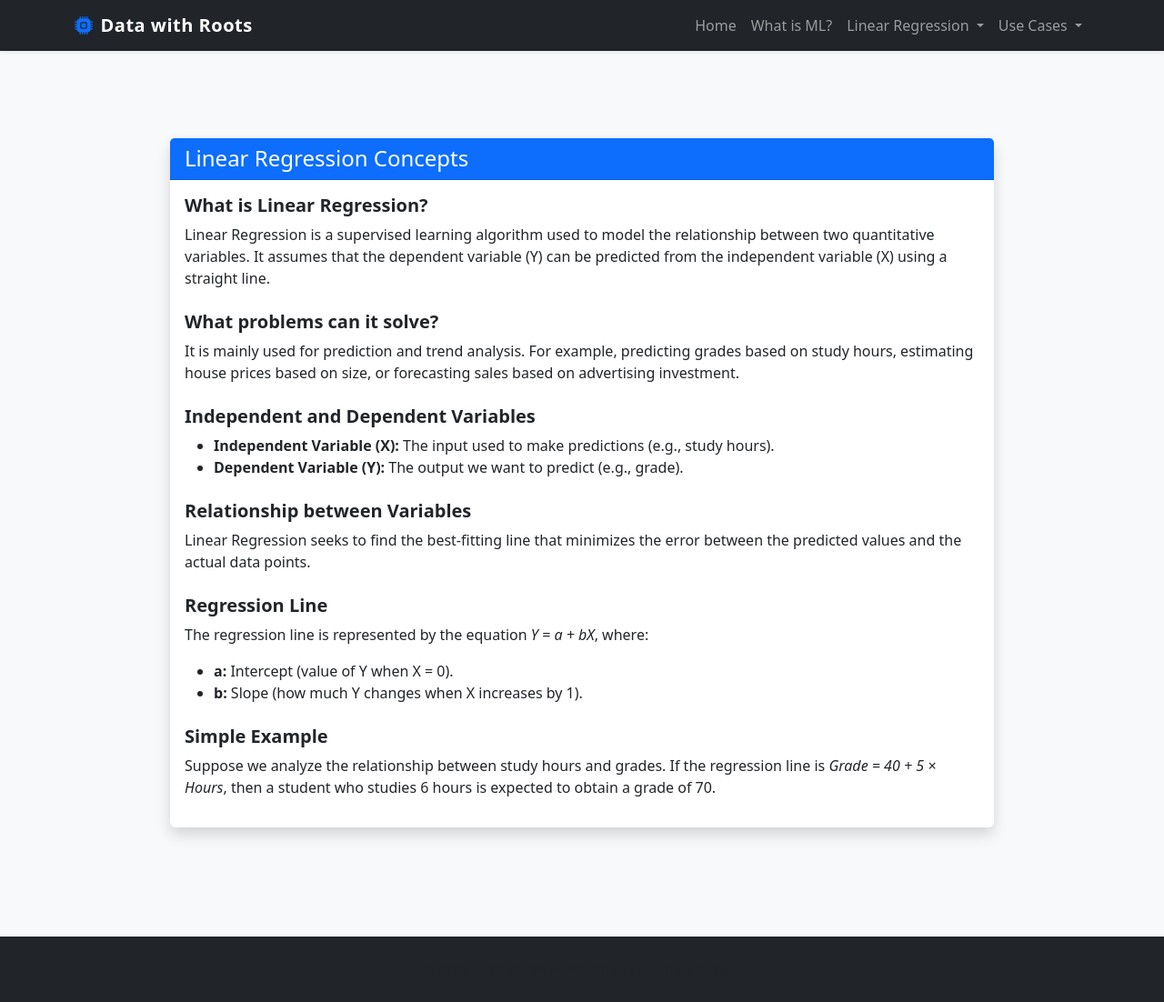
After one commit to darley-66/PageProject, a Flask app: page /conceptsLinear/ in a window 1280 px wide. The commit adds this page. Shown: the whole page at 91% size. Run offline with Flask 3, Linux system fonts and the light colour scheme.

Commit message:
Se agregaron conceptos de Linear Regression y se organizó el menú con Application y Concepts

```diff
--- a/app.py
+++ b/app.py
@@ -14,6 +14,10 @@ def information():
 @app.route("/concepts/")
 def concepts():
     return render_template("concepts.html")
+
+@app.route("/conceptsLinear/")
+def concepts_linear():
+    return render_template("conceptsLinear.html")
 
 @app.route("/example/")
 def example():
--- a/templates/base.html
+++ b/templates/base.html
@@ -1,4 +1,4 @@
-</html><!DOCTYPE html>
+<!DOCTYPE html>
 <html lang="en">
 <head>
     <meta charset="UTF-8">
@@ -52,8 +52,15 @@
                     <li class="nav-item">
                         <a class="nav-link" href="{{ url_for('information') }}">What is ML?</a>
                     </li>
-                    <li class="nav-item">
-                        <a class="nav-link" href="{{ url_for('concepts') }}">Concepts</a>
+                    <li class="nav-item dropdown">
+                        <a class="nav-link dropdown-toggle" href="#" role="button"
+                           data-bs-toggle="dropdown" aria-expanded="false">
+                            Linear Regression
+                        </a>
+                        <ul class="dropdown-menu dropdown-menu-dark">
+                            <li><a class="dropdown-item" href="{{ url_for('concepts_linear') }}">Concepts</a></li>
+                            <li><a class="dropdown-item" href="{{ url_for('calculate') }}">Application (Calculator)</a></li>
+                        </ul>
                     </li>
                     <li class="nav-item dropdown">
                         <a class="nav-link dropdown-toggle" href="#" role="button"
@@ -65,15 +72,6 @@
                             <li><a class="dropdown-item" href="{{ url_for('use_case_2') }}">Use Case 2 (Classification)</a></li>
                             <li><a class="dropdown-item" href="{{ url_for('use_case3') }}">Use Case 3 (Sentiment Analysis)</a></li>
                             <li><a class="dropdown-item" href="{{ url_for('use_case4') }}">Use Case 4 (House Price Prediction)</a></li>
-                        </ul>
-                    </li>
-                    <li class="nav-item dropdown">
-                        <a class="nav-link dropdown-toggle" href="#" role="button"
-                           data-bs-toggle="dropdown" aria-expanded="false">
-                            Interactive Demo
-                        </a>
-                        <ul class="dropdown-menu dropdown-menu-dark">
-                            <li><a class="dropdown-item" href="{{ url_for('calculate') }}">Linear Regression Calculator</a></li>
                         </ul>
                     </li>
                 </ul>
--- /dev/null
+++ b/templates/conceptsLinear.html
@@ -0,0 +1,64 @@
+{% extends "base.html" %}
+
+{% block title %}Linear Regression Concepts - Data with Roots{% endblock %}
+
+{% block content %}
+<div class="container my-5">
+    <div class="row justify-content-center">
+        <div class="col-md-10">
+            <div class="card shadow mb-4">
+                <div class="card-header bg-primary text-white">
+                    <h4 class="mb-0">Linear Regression Concepts</h4>
+                </div>
+                <div class="card-body">
+
+                    <!-- ¿Qué es la regresión lineal? -->
+                    <h5 class="fw-bold">What is Linear Regression?</h5>
+                    <p>
+                        Linear Regression is a supervised learning algorithm used to model the relationship between two quantitative variables.
+                        It assumes that the dependent variable (Y) can be predicted from the independent variable (X) using a straight line.
+                    </p>
+
+                    <!-- Problemas que resuelve -->
+                    <h5 class="fw-bold mt-4">What problems can it solve?</h5>
+                    <p>
+                        It is mainly used for prediction and trend analysis. For example, predicting grades based on study hours,
+                        estimating house prices based on size, or forecasting sales based on advertising investment.
+                    </p>
+
+                    <!-- Variables -->
+                    <h5 class="fw-bold mt-4">Independent and Dependent Variables</h5>
+                    <ul>
+                        <li><strong>Independent Variable (X):</strong> The input used to make predictions (e.g., study hours).</li>
+                        <li><strong>Dependent Variable (Y):</strong> The output we want to predict (e.g., grade).</li>
+                    </ul>
+
+                    <!-- Relación -->
+                    <h5 class="fw-bold mt-4">Relationship between Variables</h5>
+                    <p>
+                        Linear Regression seeks to find the best-fitting line that minimizes the error between the predicted values and the actual data points.
+                    </p>
+
+                    <!-- Línea de regresión -->
+                    <h5 class="fw-bold mt-4">Regression Line</h5>
+                    <p>
+                        The regression line is represented by the equation <em>Y = a + bX</em>, where:
+                        <ul>
+                            <li><strong>a:</strong> Intercept (value of Y when X = 0).</li>
+                            <li><strong>b:</strong> Slope (how much Y changes when X increases by 1).</li>
+                        </ul>
+                    </p>
+
+                    <!-- Ejemplo sencillo -->
+                    <h5 class="fw-bold mt-4">Simple Example</h5>
+                    <p>
+                        Suppose we analyze the relationship between study hours and grades. If the regression line is
+                        <em>Grade = 40 + 5 × Hours</em>, then a student who studies 6 hours is expected to obtain a grade of 70.
+                    </p>
+
+                </div>
+            </div>
+        </div>
+    </div>
+</div>
+{% endblock %}
```
